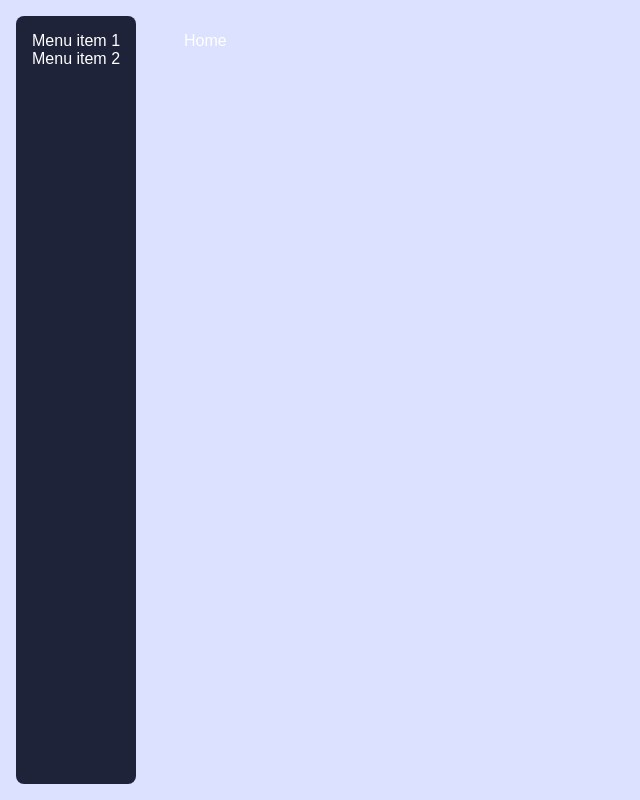
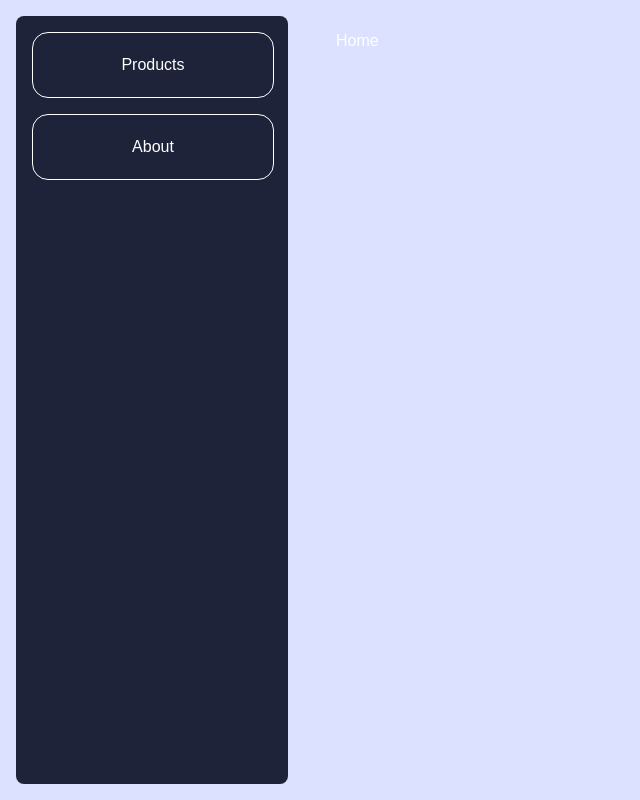
Before and after one commit to RadjenovicD96/pharmacy, a React (Create React App) app: page / in a window 1280 px wide. Shown: the whole page, without its empty margins (0-640 px from the left). Built offline with nearby package versions, Linux system fonts and the light colour scheme.

Commit message:
Added sidebar with menu items

```diff
--- /dev/null
+++ b/src/components/MenuItem/MenuItem.styled.ts
@@ -0,0 +1,13 @@
+import styled from "styled-components";
+
+export const Container = styled.div`
+  width: 100%;
+  display: flex;
+  flex-direction: column;
+  height: 64px;
+  border-radius: 16px;
+  border: 1px solid white;
+  text-align: center;
+  justify-content: center;
+  cursor: pointer;
+`;
--- /dev/null
+++ b/src/components/MenuItem/MenuItem.tsx
@@ -0,0 +1,13 @@
+import React from "react";
+import { Container } from "./MenuItem.styled";
+
+interface Props {
+  onClick?: () => void;
+  children?: React.ReactNode;
+}
+
+const MenuItem: React.FC<Props> = ({ children, onClick }) => {
+  return <Container onClick={onClick}>{children}</Container>;
+};
+
+export default MenuItem;
--- a/src/components/Sidebar/Sidebar.styled.ts
+++ b/src/components/Sidebar/Sidebar.styled.ts
@@ -7,5 +7,7 @@ export const Container = styled.div`
   margin: 16px;
   padding: 16px;
   border-radius: 8px;
+  min-width: 240px;
+  gap: 16px;
   height: calc(100vh - 64px);
 `;
--- a/src/components/Sidebar/Sidebar.tsx
+++ b/src/components/Sidebar/Sidebar.tsx
@@ -1,11 +1,11 @@
-import React from "react";
 import { Container } from "./Sidebar.styled";
+import MenuItem from "../MenuItem/MenuItem";
 
 const Sidebar = () => {
   return (
     <Container>
-      <div>Menu item 1</div>
-      <div>Menu item 2</div>
+      <MenuItem>Products</MenuItem>
+      <MenuItem>About</MenuItem>
     </Container>
   );
 };
```
